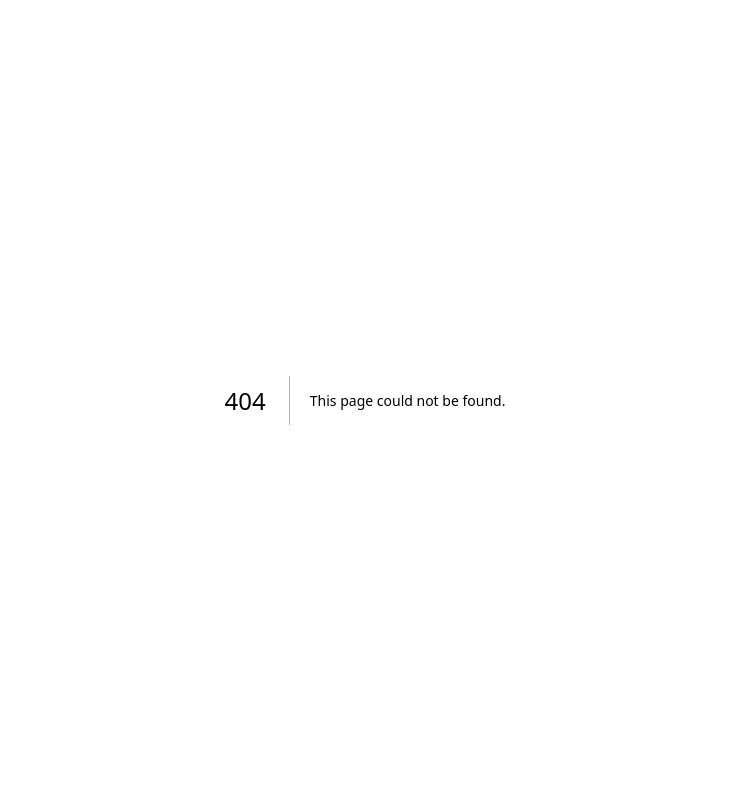
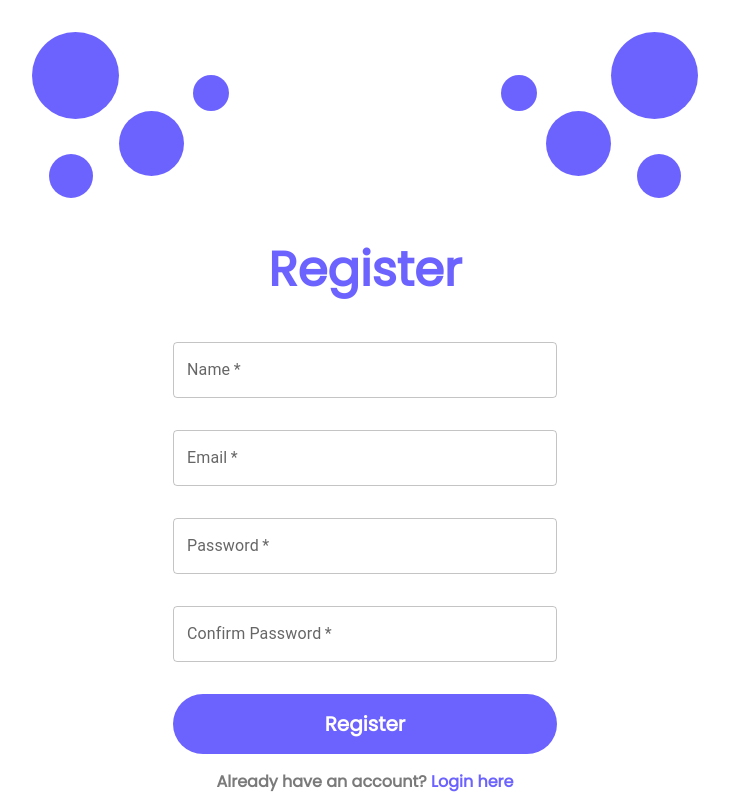
Before and after one commit to siddharth17vaishnav/ecommerce, a Next.js app: page /auth/register in a window 1280 px wide. Before the commit this address had no page. Shown: the whole page, without its empty margins (275-1004 px from the left). Built offline with nearby package versions, Linux system fonts and the light colour scheme.

Commit message:
added register page

```diff
--- a/pages/auth/Login.tsx
+++ b/pages/auth/login.tsx
@@ -6,10 +6,12 @@ import Checkbox from "@mui/material/Checkbox";
 import { ToastContainer, toast } from "react-toastify";
 import "react-toastify/dist/ReactToastify.css";
 import axios from "axios";
+import { useRouter } from "next/router";
 
 const Login = () => {
   const [email, setEmail] = useState<string>("");
   const [password, setPassword] = useState<string>("");
+  const router = useRouter();
   const handleOnSubmit = async (e: React.FormEvent) => {
     e.preventDefault();
     await axios
@@ -106,7 +108,10 @@ const Login = () => {
           }
         >
           Don't have an account?&nbsp;
-          <span className={"text-[#6C63FF] cursor-pointer"}>
+          <span
+            className={"text-[#6C63FF] cursor-pointer"}
+            onClick={() => router.push("/auth/register")}
+          >
             Sign up here
           </span>{" "}
         </div>
--- /dev/null
+++ b/pages/auth/register.tsx
@@ -0,0 +1,165 @@
+import React from "react";
+import Image from "next/image";
+import dots from "../../src/assets/dots.svg";
+import { TextField } from "@mui/material";
+import { useFormik } from "formik";
+import * as Yup from "yup";
+import { ToastContainer, toast } from "react-toastify";
+import "react-toastify/dist/ReactToastify.css";
+import axios from "axios";
+import { useRouter } from "next/router";
+
+const Register = () => {
+  const router = useRouter();
+  const formikSchema = Yup.object().shape({
+    name: Yup.string().required("Name is required"),
+    email: Yup.string().email("Invalid Email").required("Email is required!"),
+    password: Yup.string()
+      .min(6, "minimum 6 character Needed")
+      .max(16, "minimum 12 character Needed")
+      .required("Password is required"),
+    confirmPassword: Yup.string().when("password", {
+      is: (val: any) => (val && val.length > 0 ? true : false),
+      then: Yup.string().oneOf([Yup.ref("password")], "Password must match"),
+    }),
+  });
+  // @ts-ignore
+  const { values, handleChange, handleSubmit, errors } = useFormik({
+    initialValues: {
+      name: "",
+      email: "",
+      password: "",
+      confirmPassword: "",
+    },
+    validationSchema: formikSchema,
+    onSubmit: async () => {
+      await axios
+        .post(`${process.env.NEXT_PUBLIC_BASE_URL}/register`, {
+          name: values.name,
+          email: values.email,
+          password: values.password,
+          profile: "dfg",
+        })
+        .then((res) => {
+          if (res.status === 200) {
+            toast.success("Registered successfully", {
+              position: "top-center",
+              autoClose: 5000,
+              hideProgressBar: false,
+              closeOnClick: true,
+              pauseOnHover: true,
+              draggable: true,
+              progress: undefined,
+              theme: "colored",
+            });
+          } else {
+            toast.error(res.data.message, {
+              position: "top-center",
+              autoClose: 5000,
+              hideProgressBar: false,
+              closeOnClick: true,
+              pauseOnHover: true,
+              draggable: true,
+              progress: undefined,
+              theme: "colored",
+            });
+          }
+        });
+    },
+  });
+
+  return (
+    <>
+      <ToastContainer />
+      <div className={" w-full max-h-screen px-5 my-auto"}>
+        <div className={"flex-none hidden md:contents"}>
+          <Image
+            src={dots}
+            alt={"dots"}
+            style={{ display: "flex", marginInline: "auto", marginTop: "32px" }}
+          />
+        </div>
+        <h3
+          className={
+            "text-[#6C63FF] text-5xl font-bold flex justify-center mt-12 leading-2"
+          }
+        >
+          Register
+        </h3>
+        <form
+          className={"flex flex-col justify-center max-w-sm mx-auto pt-12"}
+          onSubmit={handleSubmit}
+        >
+          <TextField
+            id="name"
+            label="Name"
+            variant="outlined"
+            className="mt-1"
+            fullWidth
+            onChange={handleChange}
+            required={true}
+          />
+          <p className={"py-4 text-red-700"}>{errors.name}</p>
+          <TextField
+            id="email"
+            label="Email"
+            variant="outlined"
+            className="mt-1"
+            type={"email"}
+            fullWidth
+            onChange={handleChange}
+            required={true}
+          />
+          <p className={"py-4 text-red-700"}>{errors.email}</p>
+          <TextField
+            id="password"
+            label="Password"
+            variant="outlined"
+            className="mt-1"
+            type={"password"}
+            fullWidth
+            onChange={handleChange}
+            required={true}
+          />
+          <p className={"py-4 text-red-700"}>{errors.password}</p>
+
+          <TextField
+            id="confirmPassword"
+            label="Confirm Password"
+            variant="outlined"
+            className="mt-1"
+            type={"password"}
+            fullWidth
+            onChange={handleChange}
+            required={true}
+          />
+          <p className={"py-4 text-red-700"}>{errors.confirmPassword}</p>
+
+          <button
+            type={"submit"}
+            className={
+              "bg-[#6C63FF] py-4 text-white font-semibold rounded-full text-xl"
+            }
+          >
+            Register
+          </button>
+        </form>
+        <div
+          className={
+            "flex justify-center mx-auto text-[#7A7A7A] font-semibold mt-4"
+          }
+        >
+          Already have an account?&nbsp;
+          <span
+            className={"text-[#6C63FF] cursor-pointer"}
+            onClick={() => router.push("/auth/login")}
+          >
+            Login here
+          </span>{" "}
+        </div>
+      </div>
+    </>
+  );
+};
+
+export default Register;
--- a/pages/index.tsx
+++ b/pages/index.tsx
@@ -1,5 +1,5 @@
 import Head from "next/head";
-import Login from "./auth/Login";
+import Login from "./auth/login";
 
 export default function Home() {
   return (
```
Also changed, not shown: 1 other file (tests, documents, lock files or other folders).
